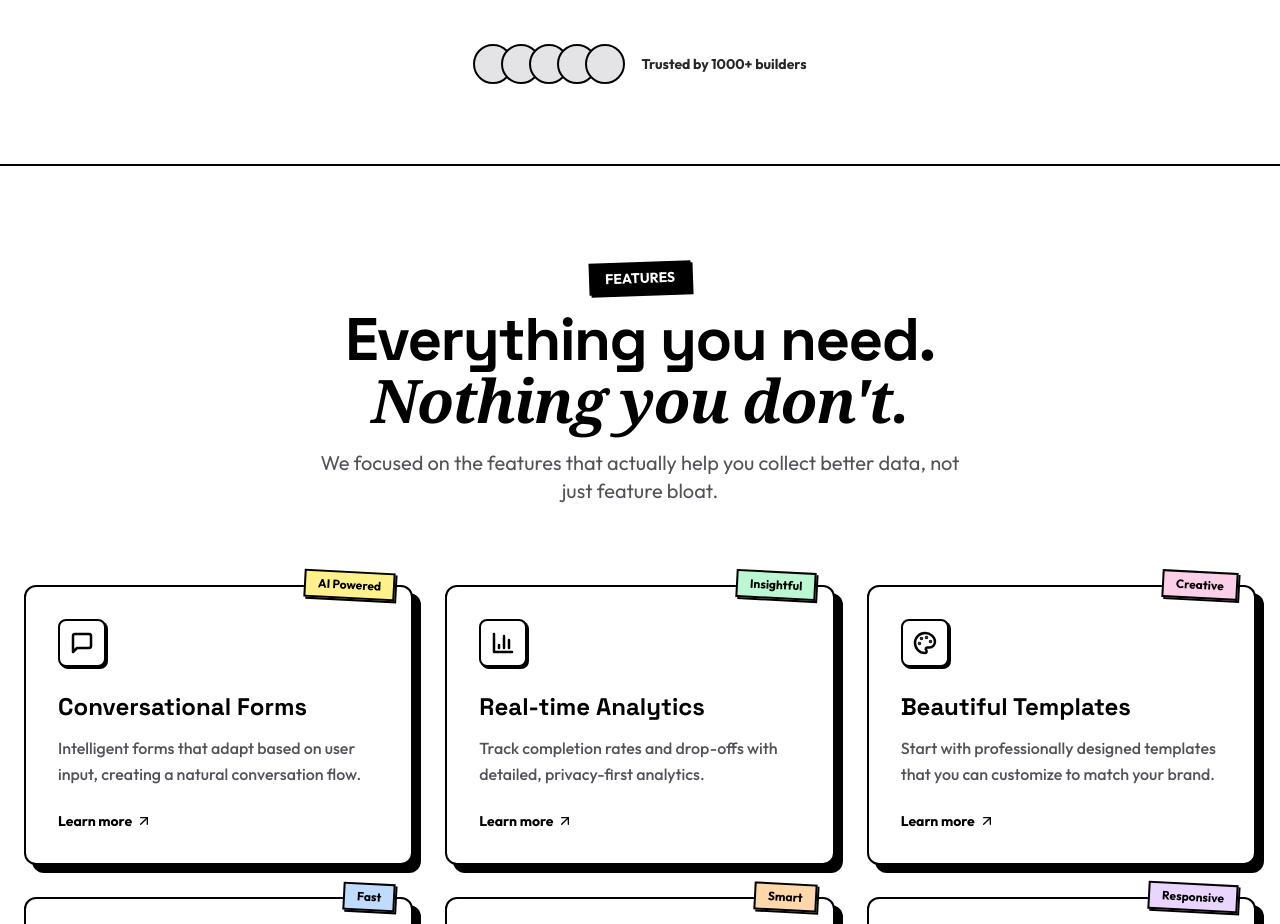
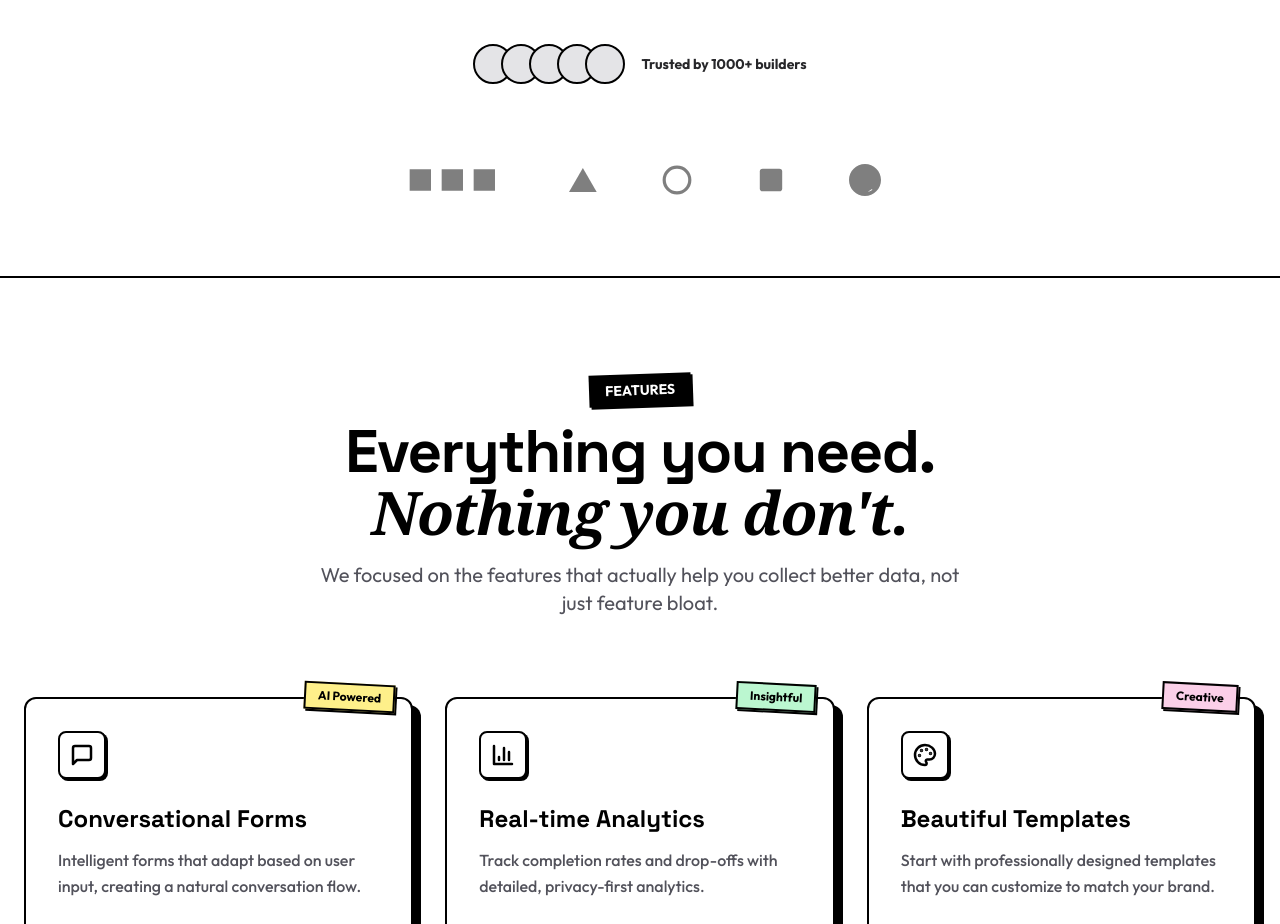
Before and after one commit to satyamsingh5512/Formss, a Next.js app: page / in a window 1280 px wide. Shown: the part 860-1784 px from the top of the page. Built offline with nearby package versions, Linux system fonts and the light colour scheme; no server answers.

Commit message:
feat: add company logos below Trusted By text in Hero section

```diff
--- a/components/landing/HeroSection.tsx
+++ b/components/landing/HeroSection.tsx
@@ -91,6 +91,30 @@ export function HeroSection() {
             </div>
           </div>
 
+          {/* Company Logos */}
+          <div className="pt-10 flex flex-wrap items-center justify-center gap-8 md:gap-16 opacity-50 grayscale hover:grayscale-0 transition-all duration-500">
+            {/* Stripe-like Logo */}
+            <svg className="h-8 w-auto text-black dark:text-white" viewBox="0 0 100 30" fill="currentcolor">
+              <path d="M10,5 L30,5 L30,25 L10,25 Z M40,5 L60,5 L60,25 L40,25 Z M70,5 L90,5 L90,25 L70,25 Z" />
+            </svg>
+            {/* Vercel-like Logo */}
+            <svg className="h-6 w-auto text-black dark:text-white" viewBox="0 0 1155 1000" fill="currentcolor">
+              <path d="M577.344 0L1154.69 1000H0L577.344 0Z" />
+            </svg>
+            {/* Abstract Circle Logo */}
+            <svg className="h-8 w-auto text-black dark:text-white" viewBox="0 0 100 100" fill="currentcolor">
+              <circle cx="50" cy="50" r="40" strokeWidth="10" stroke="currentColor" fill="none" />
+            </svg>
+            {/* Square Logo */}
+            <svg className="h-7 w-auto text-black dark:text-white" viewBox="0 0 100 100" fill="currentcolor">
+              <rect x="10" y="10" width="80" height="80" rx="10" />
+            </svg>
+            {/* Next.js-like Logo */}
+            <svg className="h-8 w-auto text-black dark:text-white" viewBox="0 0 100 100" fill="currentcolor">
+              <path d="M50 0C22.4 0 0 22.4 0 50s22.4 50 50 50 50-22.4 50-50S77.6 0 50 0zm29 73.1L35.6 30h-4.3v40h6.1V39l35.8 40.5c-3.7 4.2-9 6.9-14.2 6.9z" />
+            </svg>
+          </div>
+
         </motion.div>
       </div>
 
```
